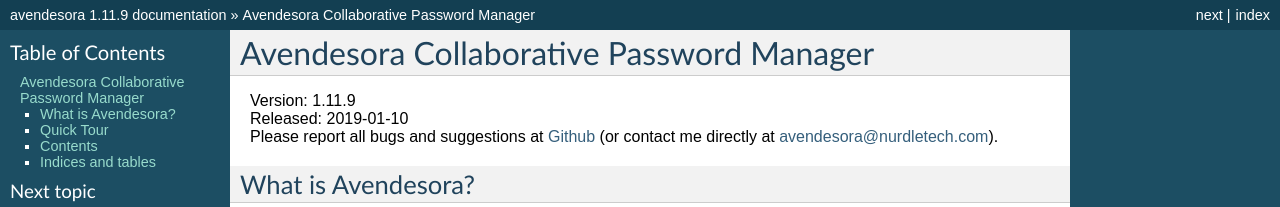
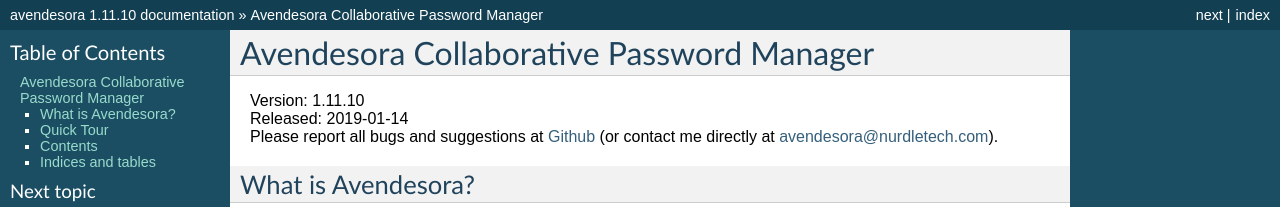
Before and after one commit to KenKundert/avendesora, a Sphinx documentation site: the page built from doc/index.rst, in a window 1280 px wide and 900 px high. Shown: the top 207 px of the window. Built offline with Sphinx 7.4.7, drawn with Linux system fonts in a browser that asks for light colours; some of the changed text lies outside the part shown.

Commit message:
bump version to 1.11.10

```diff
--- a/README.rst
+++ b/README.rst
@@ -23,8 +23,8 @@ Avendesora Collaborative Password Manager
      :target: https://requires.io/github/KenKundert/avendesora/requirements/?branch=master
      :alt: Requirements Status
 
-| Version: 1.11.9
-| Released: 2019-01-10
+| Version: 1.11.10
+| Released: 2019-01-14
 |
 
 Avendesora replaces the Abraxas, which are both alternatives to the traditional
--- a/avendesora/__init__.py
+++ b/avendesora/__init__.py
@@ -30,5 +30,5 @@ from .secrets import (
 from . import command
 from .account import AccountValue
 
-__version__ = '1.11.9'
-__released__ = '2019-01-10'
+__version__ = '1.11.10'
+__released__ = '2019-01-14'
--- a/doc/conf.py
+++ b/doc/conf.py
@@ -55,7 +55,7 @@ copyright = u'2017-2019, Ken Kundert'
 # built documents.
 #
 # The full version, including alpha/beta/rc tags.
-release = '1.11.9'
+release = '1.11.10'
 # The short X.Y version.
 version = '.'.join(release.split('.')[0:2])
 
--- a/doc/index.rst
+++ b/doc/index.rst
@@ -3,8 +3,8 @@
 Avendesora Collaborative Password Manager
 =========================================
 
-| Version: 1.11.9
-| Released: 2019-01-10
+| Version: 1.11.10
+| Released: 2019-01-14
 | Please report all bugs and suggestions at
   `Github <https://github.com/KenKundert/avendesora/issues>`_
   (or contact me directly at `avendesora@nurdletech.com
--- a/doc/releases.rst
+++ b/doc/releases.rst
@@ -62,8 +62,8 @@ Releases
     - Improve the account value formatting.
 
 **Latest Development Version**:
-    | Version: 1.11.9
-    | Released: 2019-01-10
+    | Version: 1.11.10
+    | Released: 2019-01-14
 
     - Updated the *networth* API example.
     - Incorporated *shlib* package into *Avendesora* for better security.
--- a/setup.py
+++ b/setup.py
@@ -7,7 +7,7 @@ with open('README.rst') as file:
 
 setup(
     name = 'avendesora',
-    version = '1.11.9',
+    version = '1.11.10',
     author = 'Ken Kundert and Kale Kundert',
     author_email = 'avendesora@nurdletech.com',
     description = 'A password generator and account manager.',
```
Also changed, not shown: .bump.cfg.
